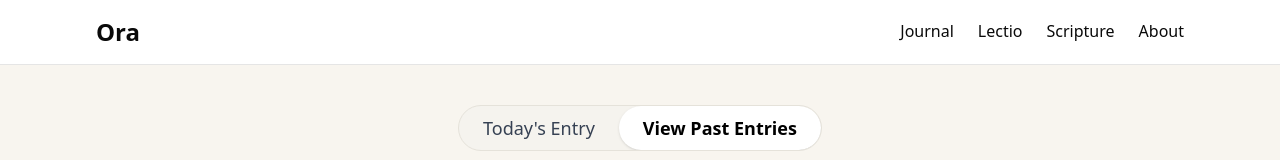
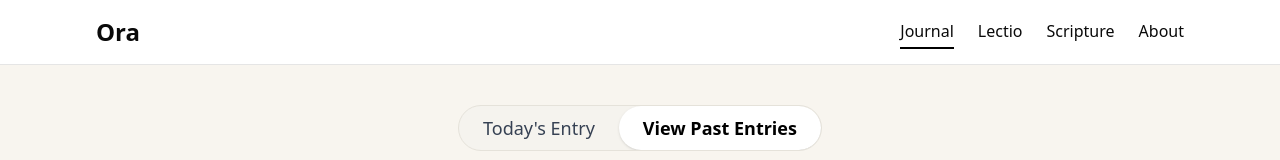
Before and after one commit to jeff-soriano/ora, a Next.js app: page /journal/past in a window 1280 px wide. Shown: the top 160 px of the page. Built offline with nearby package versions, Linux system fonts and the light colour scheme.

Commit message:
Highlight nav route if path inclues instead of doing direct compare

```diff
--- a/components/Navigation.tsx
+++ b/components/Navigation.tsx
@@ -7,7 +7,7 @@ export default function Navigation() {
   const pathname = usePathname();
 
   const isActive = (path: string) => {
-    return pathname === path ? "border-black" : "border-transparent";
+    return pathname.includes(path) ? "border-black" : "border-transparent";
   };
 
   const navLinkClass =
```
